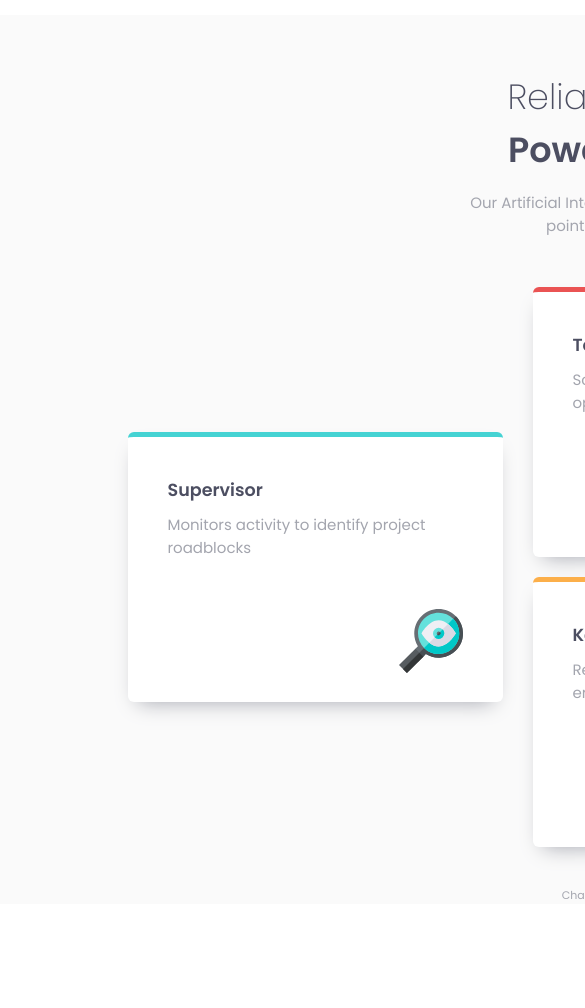
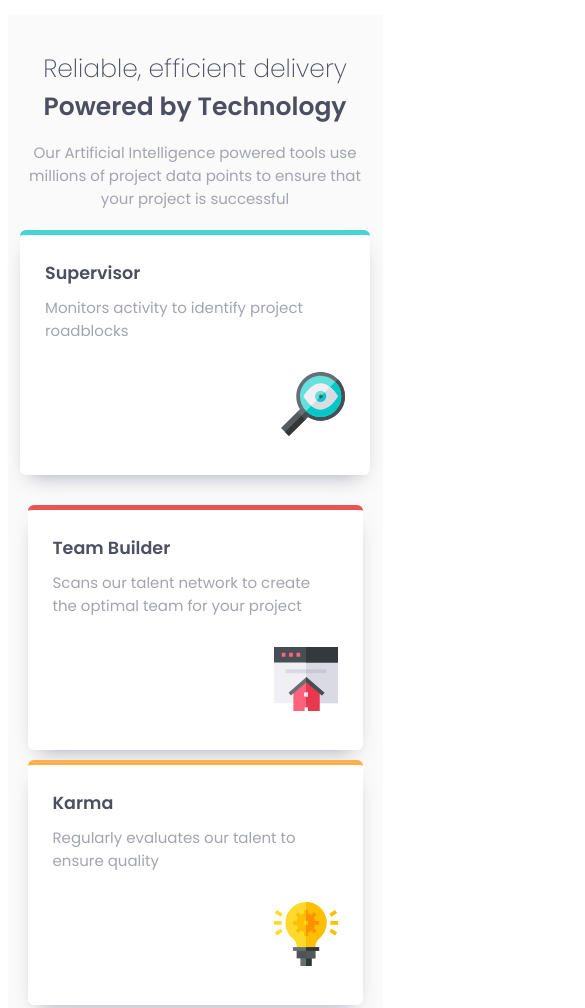
Before and after one commit to skyecade/four-card-feature-section, a plain HTML site: page index.html in a window 390 px wide. Shown: the top 1008 px of the page, 585 px wide, since content can reach past the window. Before the commit the page ends 904 px from the top, so only its background shows below. Drawn offline with Linux system fonts and the light colour scheme.

Commit message:
Started mobile version

```diff
--- a/css/style.css
+++ b/css/style.css
@@ -47,6 +47,7 @@ header > p {
 }
 main {
     display:flex;
+    flex-wrap: wrap;
     justify-content: center;
     align-items: center;
 }
@@ -63,7 +64,7 @@ main {
     display:flex;
     flex-direction:column;
     height: 270px;
-    width: 375px;
+    max-width: 375px;
     margin:10px;
     padding: 40px;
     background-color: white;
@@ -107,3 +108,37 @@ div.svg {
 footer {
     margin-top: 20px;
 }
+
+@media only screen and (max-width: 400px) {
+    .stretch, .strong {
+        font-size: 25px;
+    }
+    header {
+        width: 100%;
+        margin:auto;
+        padding:10px;
+    }
+
+    .wrapper {
+        width: 375px;
+    }
+    .middle {
+        display:block;
+        margin:10px
+    }
+
+    main {
+        flex-wrap: wrap;
+    }
+
+    .card {
+        height: 245px;
+        max-width: 350px;
+        padding:25px
+    }
+
+    div.svg {
+        padding:30px 0 0 0;
+    }
+
+}
```
